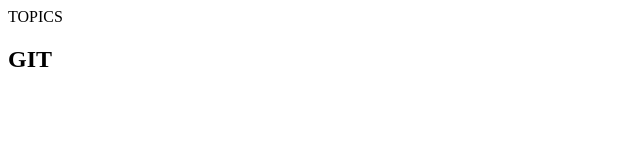
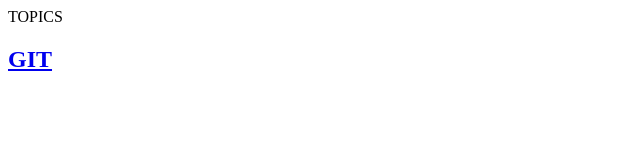
Before and after one commit to yaniv33/MyWebSite, a plain HTML site: page Points.htm in a window 1280 px wide. Shown: the full height of the page, 0-640 px from the left. Drawn offline with Linux system fonts and the light colour scheme.

Commit message:
Update Points.htm

```diff
--- a/Points.htm
+++ b/Points.htm
@@ -1,6 +1,6 @@
 <HTML>
 TOPICS
 
-<h2><a href="./GIT/GIT.htm"></a>GIT</h2>
+<h2><a href="./GIT/GIT.htm">GIT</a></h2>
 
 </HTML>
```
